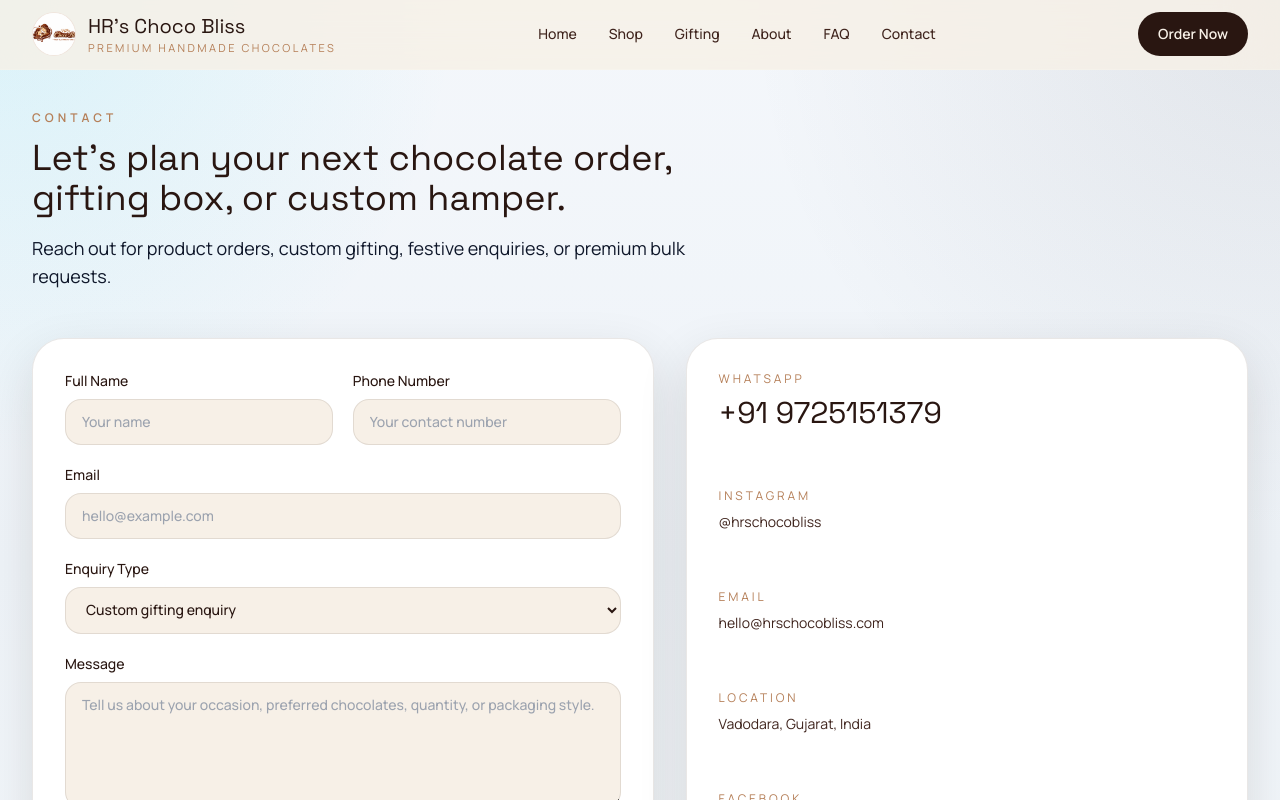
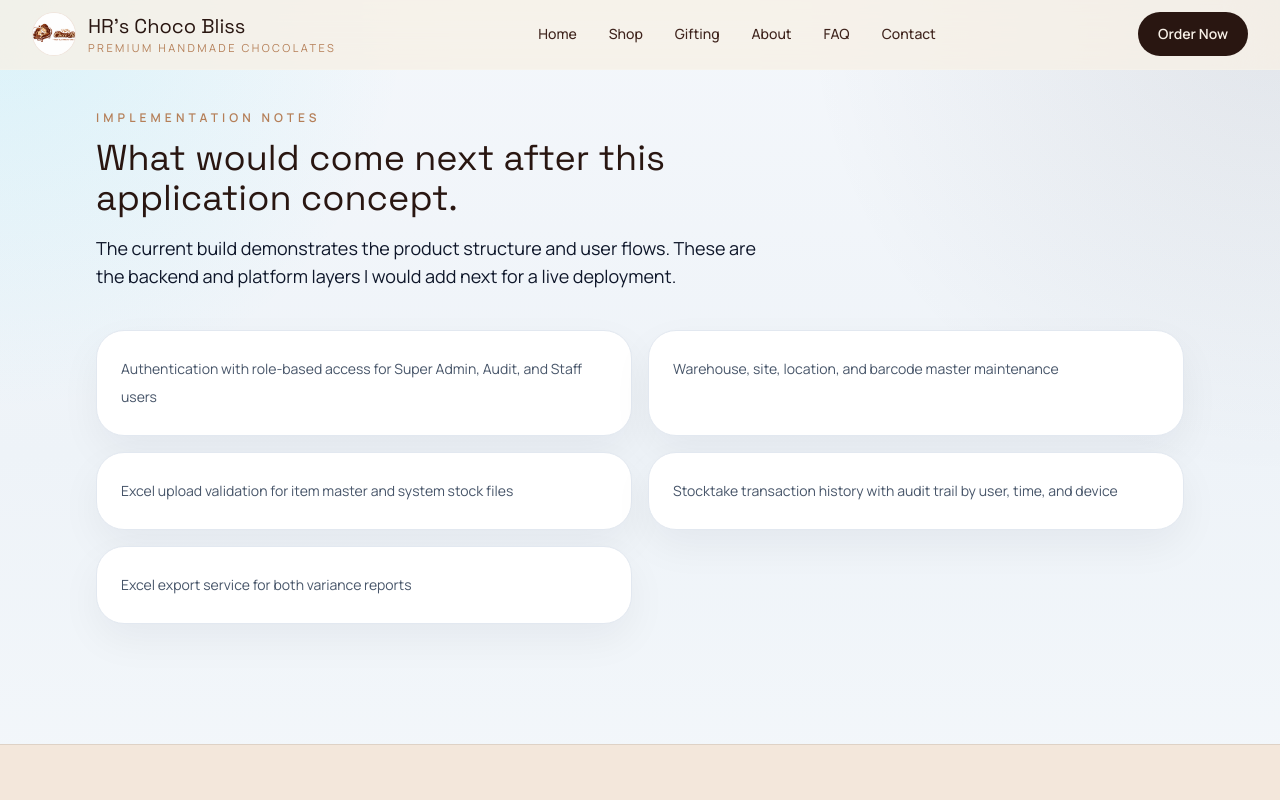
Before and after one commit to jatinshah87/Codex, a Next.js app: page /Codex/contact in a window 1280 px wide. Shown: the top 800 px of the page. Built offline with nearby package versions, Linux system fonts and the light colour scheme.

Commit message:
Publish Asa Buy application: app/contact/page.tsx

```diff
--- a/app/contact/page.tsx
+++ b/app/contact/page.tsx
@@ -1,58 +1,35 @@
 import type { Metadata } from "next";
-import Link from "next/link";
 
-import { ContactForm } from "@/components/ContactForm";
 import { SectionHeading } from "@/components/SectionHeading";
-import { brand } from "@/lib/data";
+
+const implementationNotes = [
+  "Authentication with role-based access for Super Admin, Audit, and Staff users",
+  "Warehouse, site, location, and barcode master maintenance",
+  "Excel upload validation for item master and system stock files",
+  "Stocktake transaction history with audit trail by user, time, and device",
+  "Excel export service for both variance reports"
+];
 
 export const metadata: Metadata = {
-  title: "Contact",
-  description:
-    "Contact HR's Choco Bliss for chocolate orders, custom gift boxes, WhatsApp enquiries, and premium gifting support in Vadodara."
+  title: "Implementation Notes",
+  description: "Implementation notes and build considerations for Asa Buy."
 };
 
 export default function ContactPage() {
   return (
-    <div className="mx-auto max-w-7xl space-y-12 px-4 py-10 sm:px-6 lg:px-8">
+    <div className="mx-auto max-w-6xl space-y-10 px-4 py-10 sm:px-6 lg:px-8">
       <SectionHeading
-        eyebrow="Contact"
-        title="Let’s plan your next chocolate order, gifting box, or custom hamper."
-        description="Reach out for product orders, custom gifting, festive enquiries, or premium bulk requests."
+        eyebrow="Implementation Notes"
+        title="What would come next after this application concept."
+        description="The current build demonstrates the product structure and user flows. These are the backend and platform layers I would add next for a live deployment."
       />
-
-      <section className="grid gap-8 lg:grid-cols-[1.05fr_0.95fr]">
-        <ContactForm />
-        <aside className="grid gap-5 rounded-[32px] border border-mocha/10 bg-white p-8 shadow-soft">
-          <div>
-            <p className="text-xs uppercase tracking-[0.24em] text-caramel">WhatsApp</p>
-            <Link href={brand.whatsappLink} className="mt-2 block font-display text-3xl text-mocha">
-              +91 {brand.whatsapp}
-            </Link>
+      <div className="grid gap-4 md:grid-cols-2">
+        {implementationNotes.map((note) => (
+          <div key={note} className="rounded-[28px] border border-slate-200 bg-white p-6 text-sm leading-7 text-slate-600 shadow-[0_16px_40px_rgba(15,23,42,0.05)]">
+            {note}
           </div>
-          <div>
-            <p className="text-xs uppercase tracking-[0.24em] text-caramel">Instagram</p>
-            <Link href={brand.instagram} className="mt-2 block text-sm text-espresso transition hover:text-caramel">
-              @hrschocobliss
-            </Link>
-          </div>
-          <div>
-            <p className="text-xs uppercase tracking-[0.24em] text-caramel">Email</p>
-            <a href={`mailto:${brand.email}`} className="mt-2 block text-sm text-espresso transition hover:text-caramel">
-              {brand.email}
-            </a>
-          </div>
-          <div>
-            <p className="text-xs uppercase tracking-[0.24em] text-caramel">Location</p>
-            <p className="mt-2 text-sm text-espresso">{brand.location}</p>
-          </div>
-          <div>
-            <p className="text-xs uppercase tracking-[0.24em] text-caramel">Facebook</p>
-            <Link href={brand.facebook} className="mt-2 block text-sm text-espresso transition hover:text-caramel">
-              Visit Facebook Page
-            </Link>
-          </div>
-        </aside>
-      </section>
+        ))}
+      </div>
     </div>
   );
 }
```
